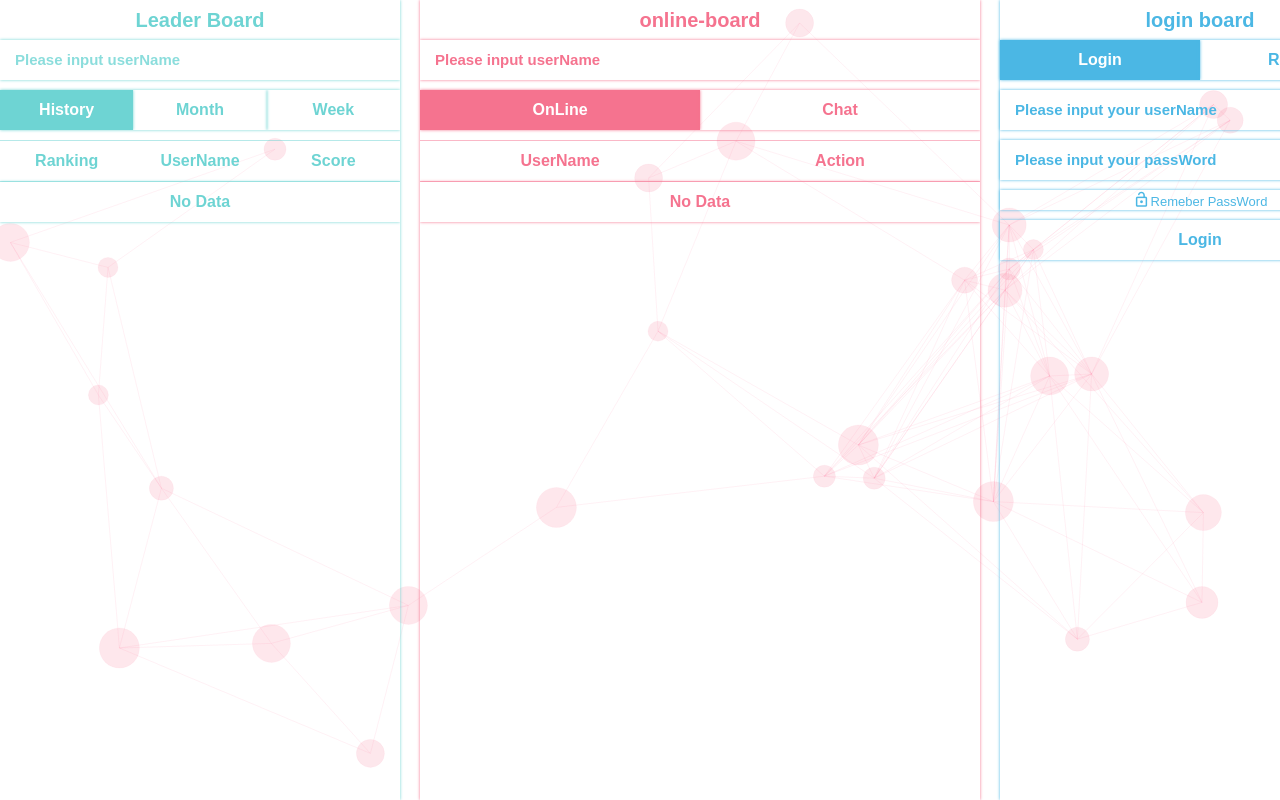
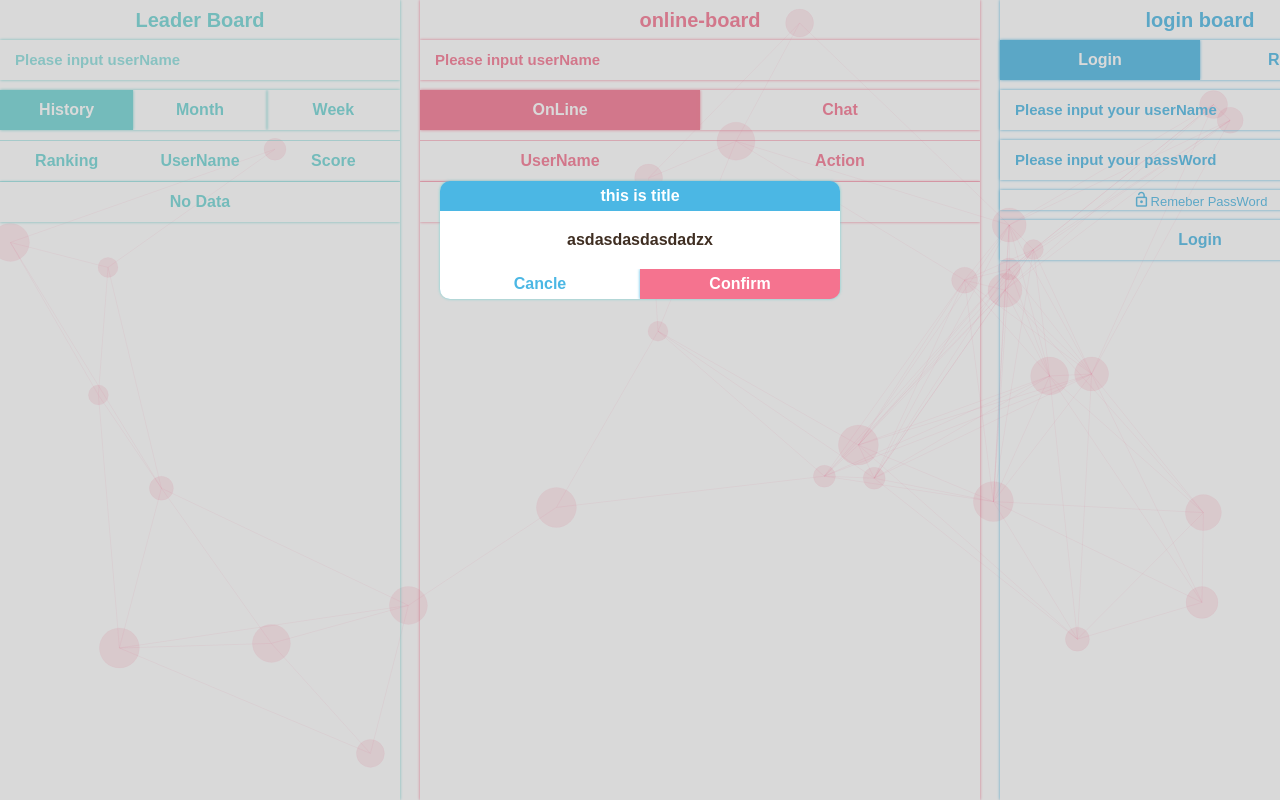
Before and after one commit to Mr-LiXianSheng/tetris, a Vue app: page / in a window 1280 px wide. Shown: the top 800 px of the page. Built offline with nearby package versions, Linux system fonts and the light colour scheme.

Commit message:
add condirm component

```diff
--- a/src/App.vue
+++ b/src/App.vue
@@ -2,6 +2,7 @@
   <div id="app">
     <canvas-b-g />
     <router-view/>
+    <confirm />
   </div>
 </template>
 
--- /dev/null
+++ b/src/components/confirm.vue
@@ -0,0 +1,91 @@
+<template>
+  <div id="confirm-container" ref="confirm">
+    <div class="container">
+      <div class="title">this is title</div>
+      <div class="message">asdasdasdasdadzx</div>
+      <div class="action">
+        <div class="cancle">Cancle</div>
+        <div class="confirm">Confirm</div>
+      </div>
+    </div>
+  </div>
+</template>
+
+<script>
+export default {
+  name: 'Confirm',
+  data () {
+    return {}
+  },
+  methods: {}
+}
+</script>
+
+<style lang="less">
+@import '../assets/style/color.less';
+
+#confirm-container {
+  position: absolute;
+  width: 100%;
+  height: 100%;
+  top: 0px;
+  left: 0px;
+  background-color: fade(gray, 30);
+
+  .container {
+    position: absolute;
+    width: 400px;
+    top: 30%;
+    left: 50%;
+    transform: translateX(-50%) translateY(-50%);
+    box-shadow: 0 0 3px @main-color;
+    border-radius: 10px;
+    overflow: hidden;
+    color: #fff;
+
+    .title {
+      height: 30px;
+      background-color: @addi-color;
+      font-weight: bold;
+      font-size: 16px;
+      line-height: 30px;
+      text-align: center;
+    }
+
+    .message {
+      position: relative;
+      text-align: center;
+      color: @input-color;
+      font-weight: bold;
+      background-color: #fff;
+      box-sizing: border-box;
+      padding: 20px 20px;
+      word-wrap: break-word;
+    }
+
+    .action {
+      height: 30px;
+      text-align: center;
+      line-height: 30px;
+      font-weight: bold;
+
+      .cancle, .confirm {
+        float: left;
+        width: 50%;
+        cursor: pointer;
+        box-shadow: 0 0 3px @addi-color;
+      }
+
+      .cancle {
+        color: @addi-color;
+        background-color: #fff;
+      }
+
+      .confirm {
+        color: #fff;
+        background-color: @deep-color;
+      }
+    }
+  }
+}
+</style>
--- a/src/components/index.js
+++ b/src/components/index.js
@@ -10,6 +10,8 @@ import pagination from './pagination.vue'
 
 import canvasBG from './canvasBG'
 
+import confirm from './confirm'
+
 export default {
   install: (Vue) => {
     Vue.component('inputWithButton', inputWithButton)
@@ -18,5 +20,6 @@ export default {
     Vue.component('tableColumn', tableColumn)
     Vue.component('pagination', pagination)
     Vue.component('canvasBG', canvasBG)
+    Vue.component('confirm', confirm)
   }
 }
```
Also changed, not shown: src/plugins/componentsExtend.js (added, +7 -0 lines).
